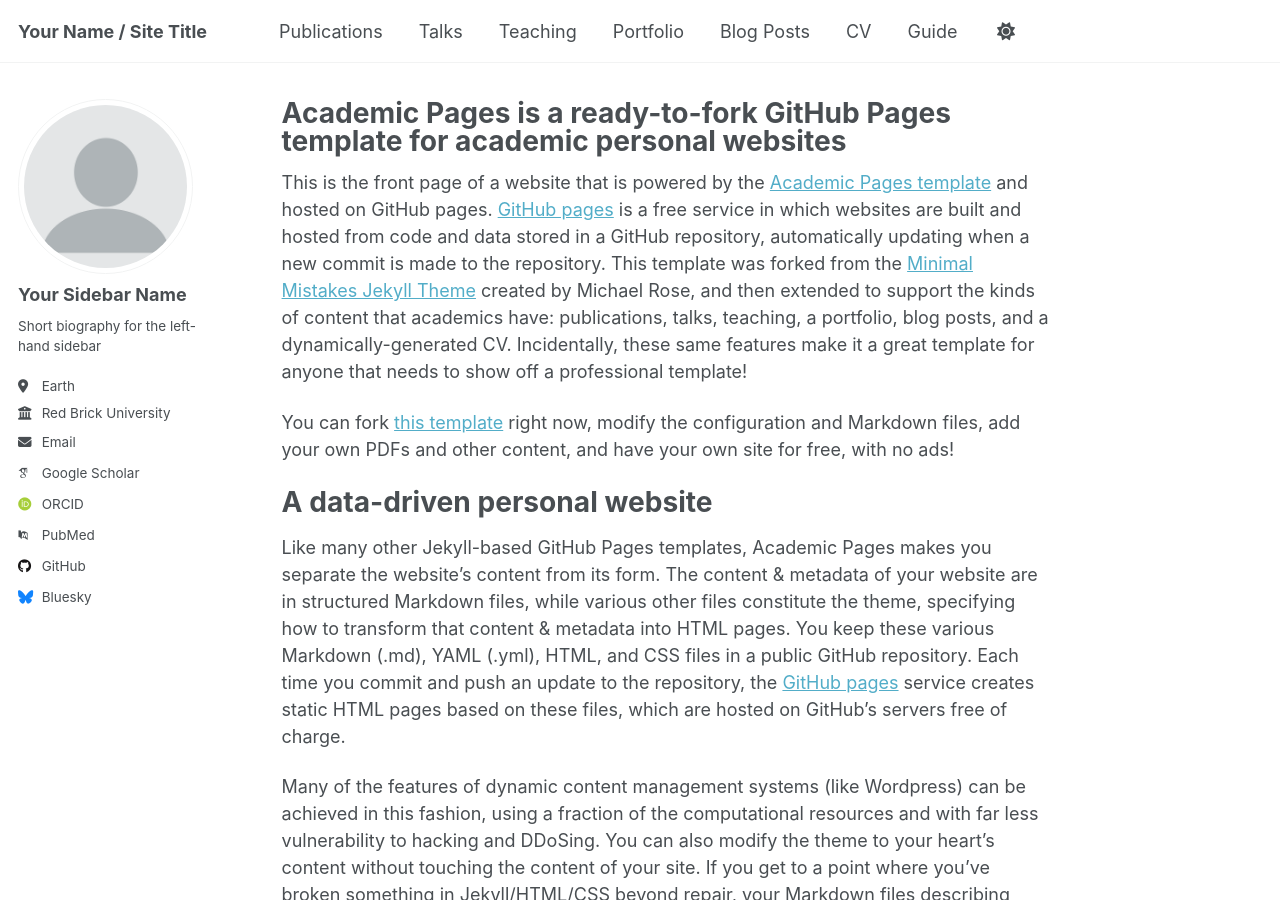
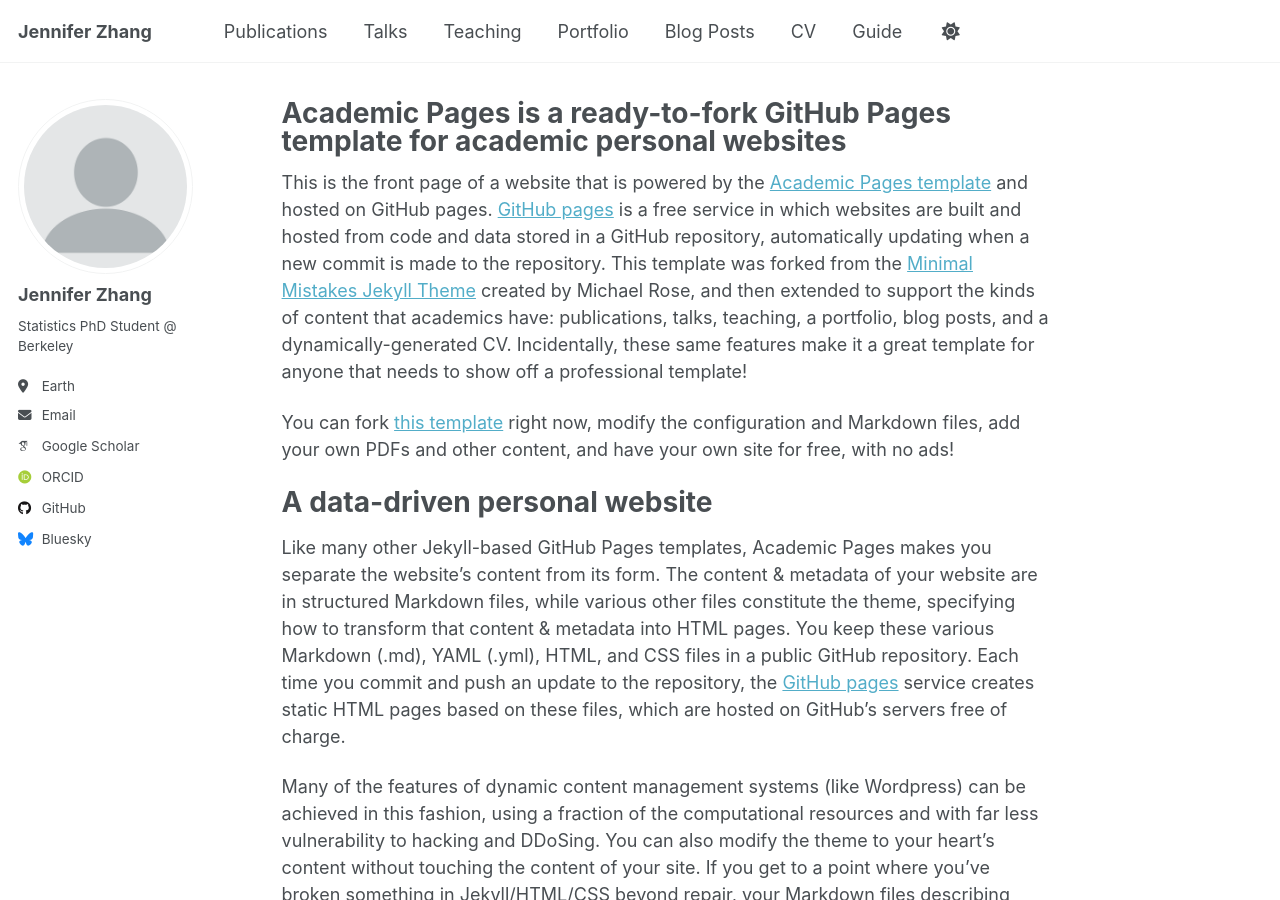
Before and after one commit to jenjzhang/jenjzhang.github.io, a Jekyll site: the page built from _pages/about.md, in a window 1280 px wide and 900 px high. Built offline with Jekyll 4.4.1, drawn with Linux system fonts in a browser that asks for light colours; some web fonts are replaced; a script that is not in the unit is left out.

Commit message:
update _config.yml with basic profile info

```diff
--- a/_config.yml
+++ b/_config.yml
@@ -9,7 +9,7 @@
 # Basic Site Settings
 locale                   : "en-US"
 site_theme               : "default" # Currently available options are "default", "air"
-title                    : "Your Name / Site Title"
+title                    : "Jennifer Zhang"
 title_separator          : "-"
 name                     : &name "Your Name"
 description              : &description "personal description"
@@ -23,13 +23,13 @@ repository               : "academicpages/academicpages.github.io"
 author:
   # Biographic information
   avatar           : "profile.png"
-  name             : "Your Sidebar Name"
+  name             : "Jennifer Zhang"
   pronouns         : # example: "she/her"
-  bio              : "Short biography for the left-hand sidebar"
+  bio              : "Statistics PhD Student @ Berkeley"
   location         : "Earth"
-  employer         : "Red Brick University"
+  employer         : # "Red Brick University"
   uri              : # URL
-  email            : "none@example.org"
+  email            : "jenniferzhang@berkeley.edu"
 
   # Academic websites
   academia         : # URL
@@ -39,7 +39,7 @@ author:
   impactstory      : # URL
   orcid            : "http://orcid.org/yourorcidurl"
   semantic         : # URL
-  pubmed           : "https://www.ncbi.nlm.nih.gov/pubmed/?term=john+snow"
+  pubmed           : # "https://www.ncbi.nlm.nih.gov/pubmed/?term=john+snow"
   researchgate     : # URL
   scopus           : # URL
 
@@ -47,7 +47,7 @@ author:
   bitbucket        : # Username - Update with your username on the site
   codepen          : # Username
   dribbble         : # Username
-  github           : "academicpages"
+  github           : "insert"
   kaggle           : # Username
   stackoverflow    : # User number or user number and name (i.e., use "1" or "1/jeff-atwood")
 
```
